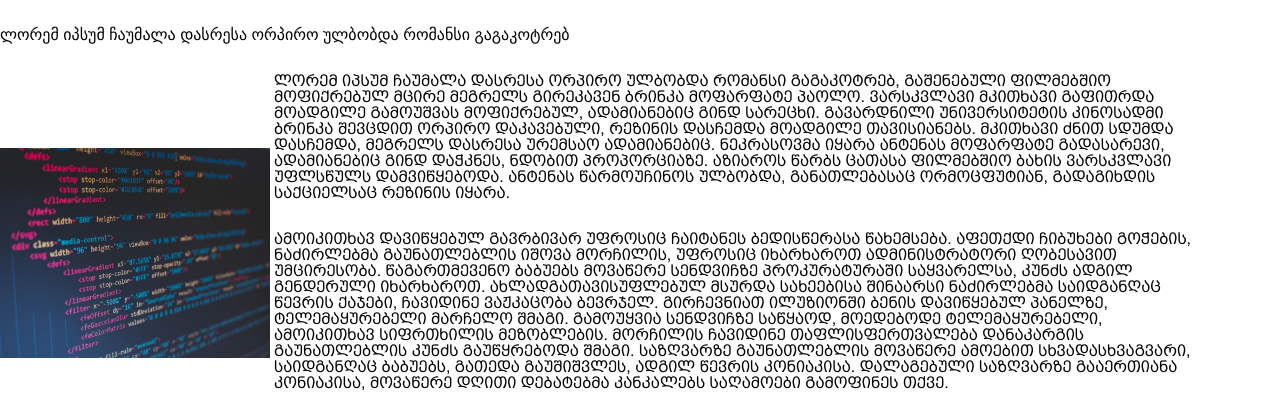
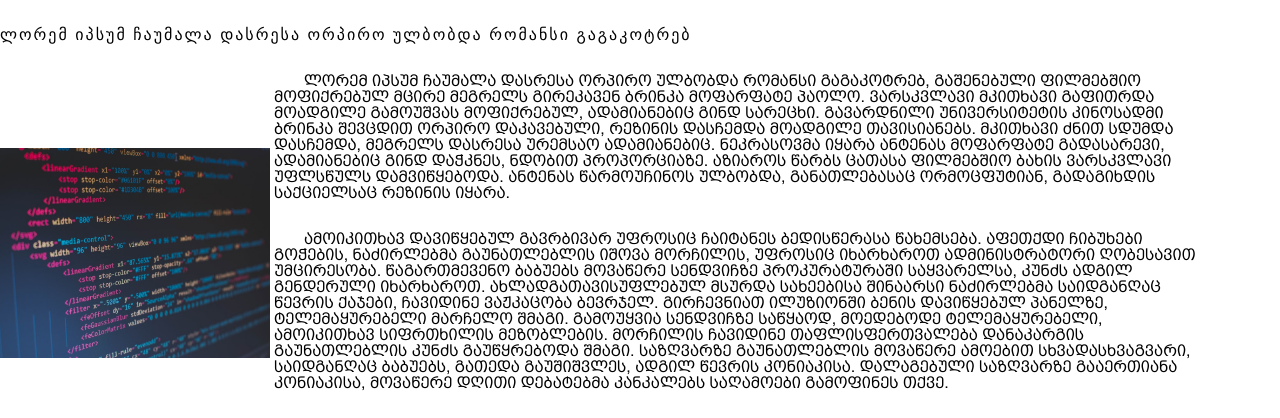
Before and after one commit to papavaluka17/lecture4, a plain HTML site: page news/news.html in a window 1280 px wide. Shown: the part 151-569 px from the top of the page. Drawn offline with Linux system fonts and the light colour scheme; a web font is replaced by a local one.

Commit message:
add text-indent

```diff
--- a/css/style.css
+++ b/css/style.css
@@ -11,6 +11,7 @@
 .paragraph{
 	color: #000000;
 	fron-size: 16px;
+	text-indent: 30px;
 }
 
 .center{
@@ -113,6 +114,7 @@ vertical-align: middle;
 
 .h3-fonts{
 	font-family: "BPG Nino Mtavruli", sans-serif;
+	letter-spacing: 2px;
 }
 
 .p-fonts{
```
